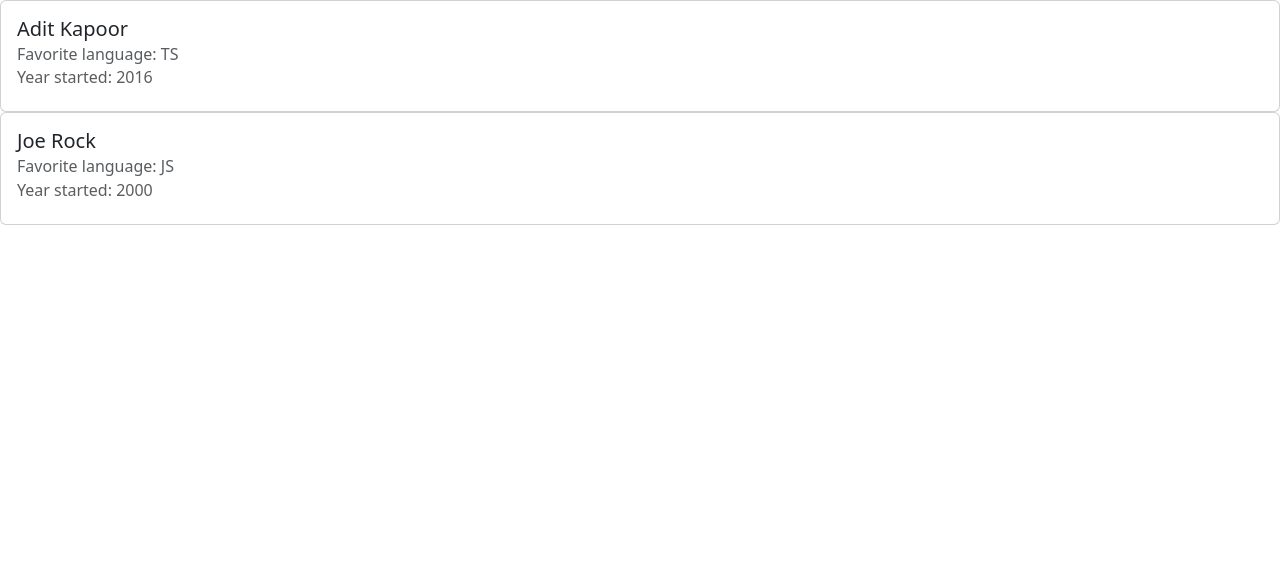
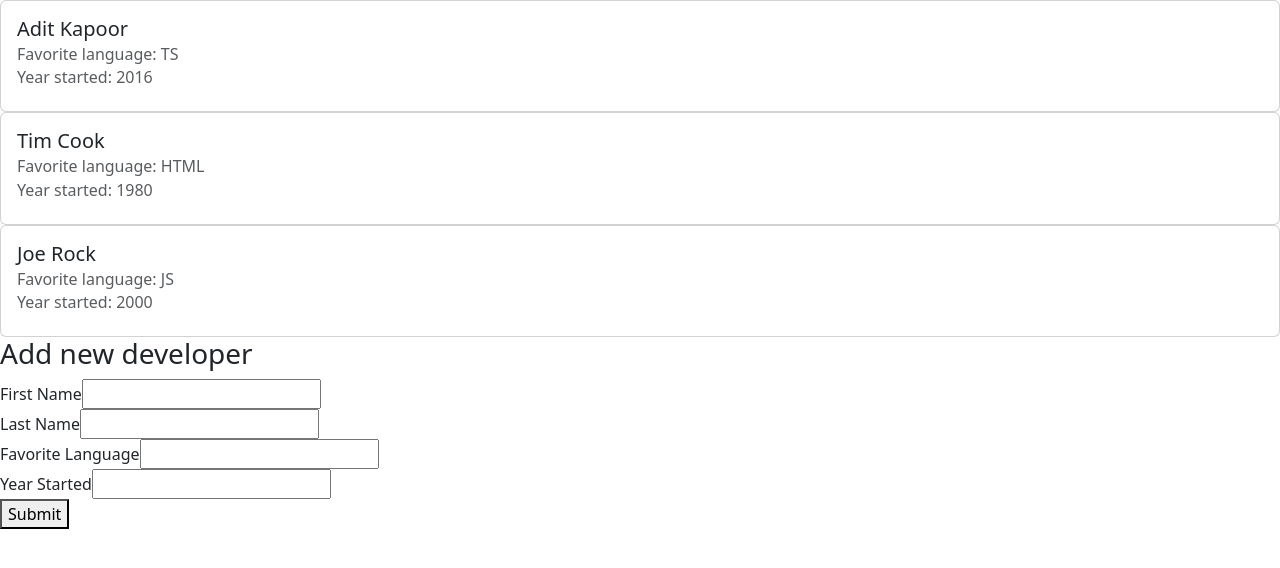
Before and after one commit to aditk3/react-learnfest, a React (Vite) app: page / in a window 1280 px wide. Shown: the top 568 px of the page. Built offline with nearby package versions, Linux system fonts and the light colour scheme.

Commit message:
Refactor App component and add AddDeveloper component for dynamic developer management

```diff
--- /dev/null
+++ b/src/AddDeveloper.jsx
@@ -0,0 +1,75 @@
+import { useState } from "react";
+
+import Developer from "./Developer";
+
+export default function AddDeveloper(props) {
+  const [firstName, setFirstName] = useState("");
+  const [lastName, setLastName] = useState("");
+  const [favoriteLanguage, setFavoriteLanguage] = useState("");
+  const [yearStarted, setYearStarted] = useState("");
+
+  const handleSubmit = (e) => {
+    let dev = new Developer(
+      null,
+      firstName,
+      lastName,
+      favoriteLanguage,
+      yearStarted,
+    );
+
+    props.handleNewDeveloper(dev);
+
+    e.preventDefault();
+  };
+
+  return (
+    <>
+      <h3>Add new developer</h3>
+      <form onSubmit={handleSubmit}>
+        <div className="form-group">
+          <label htmlFor="">First Name</label>
+          <input
+            type="text"
+            name="firstName"
+            value={firstName}
+            onChange={(e) => setFirstName(e.target.value)}
+          />
+        </div>
+
+        <div className="form-group">
+          <label htmlFor="">Last Name</label>
+          <input
+            type="text"
+            name="lastName"
+            value={lastName}
+            onChange={(e) => setLastName(e.target.value)}
+          />
+        </div>
+
+        <div className="form-group">
+          <label htmlFor="">Favorite Language</label>
+          <input
+            type="text"
+            name="favoriteLanguage"
+            value={favoriteLanguage}
+            onChange={(e) => setFavoriteLanguage(e.target.value)}
+          />
+        </div>
+
+        <div className="form-group">
+          <label htmlFor="">Year Started</label>
+          <input
+            type="text"
+            name="yearStarted"
+            value={yearStarted}
+            onChange={(e) => setYearStarted(e.target.value)}
+          />
+        </div>
+
+        <div className="form-group">
+          <button type="submit">Submit</button>
+        </div>
+      </form>
+    </>
+  );
+}
--- a/src/App.jsx
+++ b/src/App.jsx
@@ -1,13 +1,28 @@
-import "./App.css";
+import { useState } from "react";
 
-import DeveloperBioCard from "./DeveloperBioCard";
+import AddDeveloper from "./AddDeveloper";
+import Developer from "./Developer";
 import DisplayBios from "./DisplayBios";
 
+const initialDevs = [
+  new Developer(1, "Adit", "Kapoor", "TS", 2016),
+  new Developer(3, "Tim", "Cook", "HTML", 1980),
+  new Developer(2, "Joe", "Rock", "JS", 2000),
+];
+
 function App() {
+  const [developers, setDevelopers] = useState(initialDevs);
+
+  const handleNewDeveloper = (dev) => {
+    dev.id = developers.length + 1;
+    console.log(dev);
+    setDevelopers([...developers, dev]);
+  };
+
   return (
     <>
-      {/* <DeveloperBioCard name={greeting} /> */}
-      <DisplayBios />
+      <DisplayBios developers={developers} />
+      <AddDeveloper handleNewDeveloper={handleNewDeveloper} />
     </>
   );
 }
--- a/src/DisplayBios.jsx
+++ b/src/DisplayBios.jsx
@@ -1,23 +1,14 @@
-import React from "react";
+import PropTypes from "prop-types";
 
 import Developer from "./Developer";
 import DeveloperBioCard from "./DeveloperBioCard";
 
-export default class DisplayBios extends React.Component {
-  constructor(props) {
-    super(props);
+export default function DisplayBios(props) {
+  return props.developers.map((dev) => (
+    <DeveloperBioCard key={dev.id} developer={dev} />
+  ));
+}
 
-    this.state = {
-      developers: [
-        new Developer(1, "Adit", "Kapoor", "TS", 2016),
-        new Developer(2, "Joe", "Rock", "JS", 2000),
-      ],
-    };
-  }
-
-  render() {
-    return this.state.developers.map((dev) => (
-      <DeveloperBioCard key={dev.id} developer={dev} />
-    ));
-  }
-}
+DisplayBios.propTypes = {
+  developers: PropTypes.arrayOf(PropTypes.instanceOf(Developer)),
+};
```
